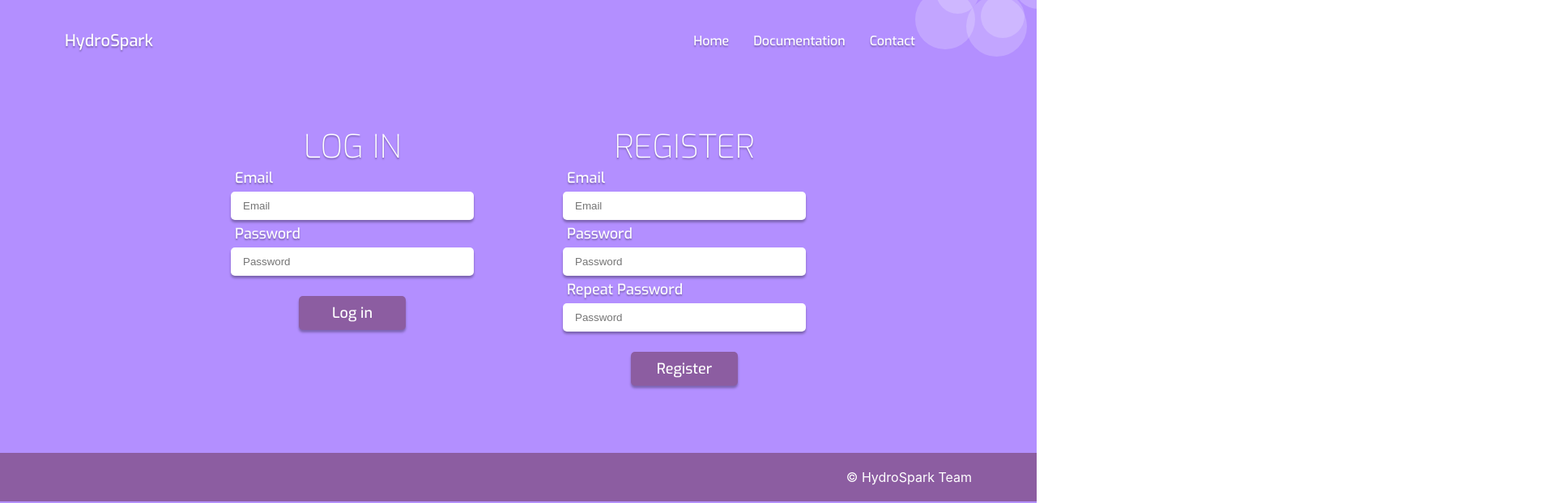
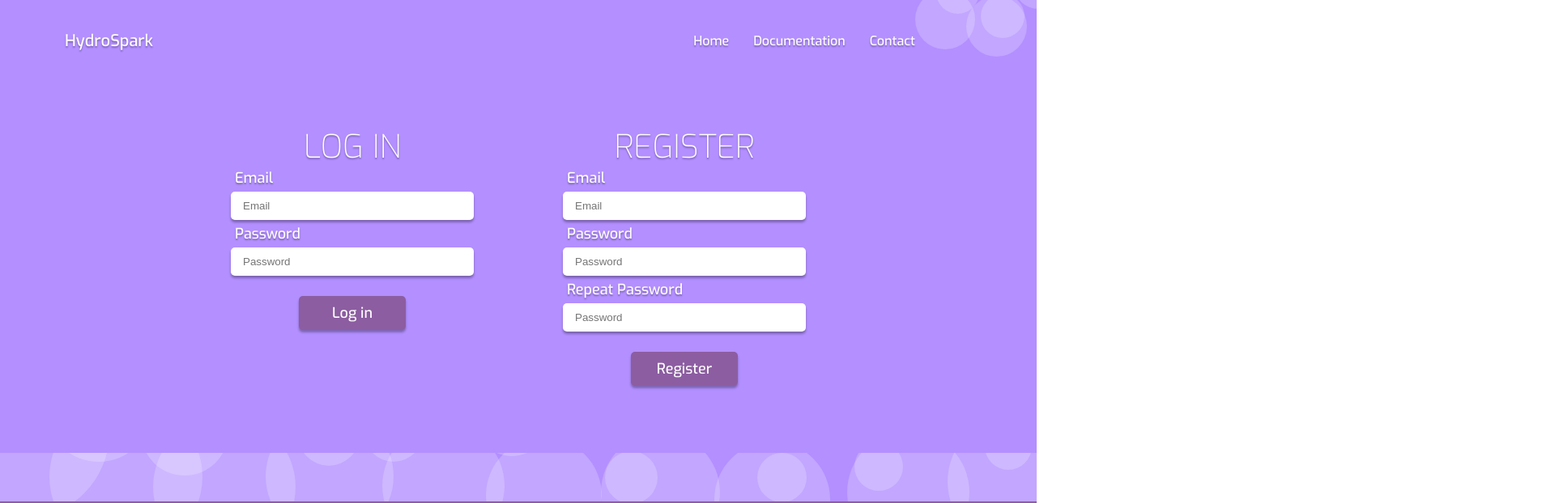
Before and after one commit to AtomicTiger/Hydrospark_oze_front, a React (Create React App) app: page / in a window 1280 px wide. Shown: the top 622 px of the page at 81% size, 1920 px wide, since content can reach past the window. Built offline with nearby package versions, Linux system fonts and the light colour scheme.

Commit message:
quick save

```diff
--- /dev/null
+++ b/src/components/BubbleContainer/BubbleContainer.css
@@ -0,0 +1,15 @@
+.Bubbles{
+  display: flex;
+  justify-content: right;
+  position: relative;
+  box-sizing: border-box;
+  /*background-color: #000000;*/
+  background-color: #B38FFF;
+  box-sizing: border-box;
+  align-items: center;
+  color: white;
+  height: 60px;
+  width: 100vw;
+  z-index: 0;
+  overflow: hidden;
+}
--- a/src/components/BubbleContainer/BubbleContainer.js
+++ b/src/components/BubbleContainer/BubbleContainer.js
@@ -1,3 +1,4 @@
+import './BubbleContainer.css';
 
 function BubbleContainer(props) {
 
@@ -14,14 +15,14 @@ const BubbleArray = [];
 //Bottom line of boubbles
 for(let i =0; i<15;i++){
   let left = getRandomInt((-100 + i*140), (-70 +i*140));
-  let bottom = getRandomInt((Dombek(i)*0.5)-30,(Dombek(i)*0.5)+ 5);
+  let bottom = getRandomInt((Dombek(i)*0.5)-90,(Dombek(i)*0.5)+ -55);
   let size = getRandomInt((Dombek(i)+140), Dombek(i)+150)
   BubbleArray.push({left: left, bottom:bottom, size: size});
 }
 //top line of boubbles
 for(let i =0; i<15;i++){
   let left = getRandomInt((20 + i*140), (120 +i*140));
-  let bottom = getRandomInt((Dombek(i)*0.8) +50,(Dombek(i)*0.8)+ 110);
+  let bottom = getRandomInt((Dombek(i)*0.8) -10,(Dombek(i)*0.8)+ 60);
   let size = getRandomInt((Dombek(i)*0.5)+50,(Dombek(i)*0.5)+100)
   BubbleArray.push({left: left, bottom:bottom, size: size});
 }
@@ -31,7 +32,7 @@ for(let i =0; i<15;i++){
         <div>
           { /* blue color bubbles ="rgba(189, 227, 255, 0.5)"*/}
           { /* white color bubbles ="rgba(255, 255, 255, 0.2)"*/}
-          {BubbleArray.map(function(object, i) {return <div style={{zIndex:1, backgroundColor:props.color, borderRadius:"100%", position:"relative", left:object.left, bottom:object.bottom, width:object.size, height:object.size}} key={i}></div>;})}
+          {BubbleArray.map(function(object, i) {return <div style={{ backgroundColor:props.color, borderRadius:"100%", position:"absolute", left:object.left, bottom:object.bottom, width:object.size, height:object.size, zIndex:0}} key={i}></div>;})}
         </div>
     </div>
   );
--- a/src/components/Footer/Footer.css
+++ b/src/components/Footer/Footer.css
@@ -1,7 +1,7 @@
 .Footer{
     display: flex;
     justify-content: right;
-
+    position: relative;
     box-sizing: border-box;
     /*background-color: #000000;*/
     background-color: #8C5DA1;
@@ -9,6 +9,7 @@
     color: white;
     height: 60px;
     width: 100%;
+    z-index: 2;
 }
 .Marker{
     display: flex;
--- a/src/components/Footer/Footer.js
+++ b/src/components/Footer/Footer.js
@@ -1,14 +1,12 @@
 import './Footer.css';
-import BubbleContainer from '../BubbleContainer/BubbleContainer';
 
-function Footer(props) {
+function Footer() {
 
   return (
     <div className='Footer'>
-          <BubbleContainer color={props.color}></BubbleContainer>
-        <div className='Marker'>
-            © HydroSpark Team
-        </div>
+      <div className='Marker'>
+        © HydroSpark Team
+      </div>
     </div>
   );
 }
--- a/src/components/MainPage/MainPage.css
+++ b/src/components/MainPage/MainPage.css
@@ -3,16 +3,17 @@
   flex-direction: column;
   align-items: center;
   background-color: #B38FFF;
-  width: 100%;
+  max-width: 100vw;
   min-height: 100vh;
-  height: 100%;
+  max-height: 100%;
   box-sizing: border-box;
   padding-top: 100px;
+  overflow: hidden;
 }
 .MainPage .content{
   display: flex;
   flex-direction: row;
-  height: 100%;
+  min-height: 100%;
 }
 @media only screen and (max-width: 820px) {
   .MainPage{
--- a/src/components/MainPage/MainPage.js
+++ b/src/components/MainPage/MainPage.js
@@ -13,8 +13,8 @@ function MainPage() {
         <LoginMenu></LoginMenu>
         <RegisterMenu></RegisterMenu>
       </div>
-
-      <Footer color={"rgba(255, 255, 255, 0.2)"}></Footer>
+      <BubbleContainer color={"rgba(255, 255, 255, 0.2)"}></BubbleContainer>
+      <Footer></Footer>
     </div>
   );
 }
```
